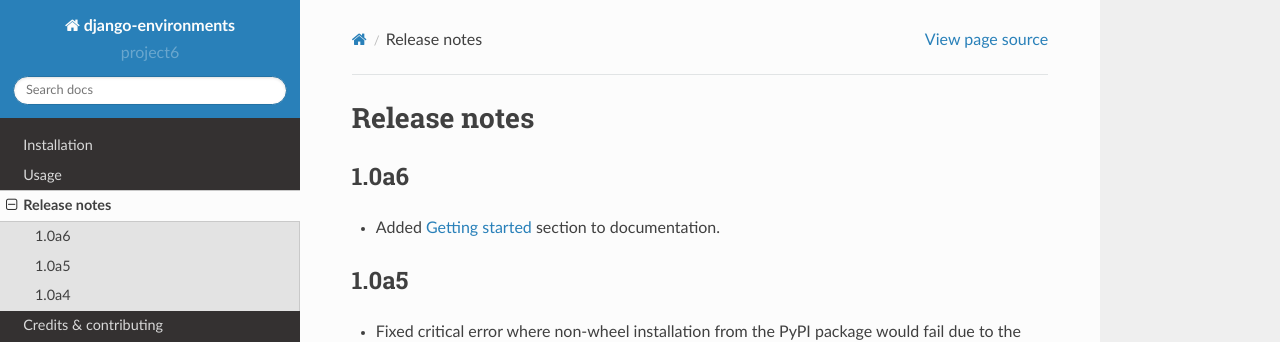
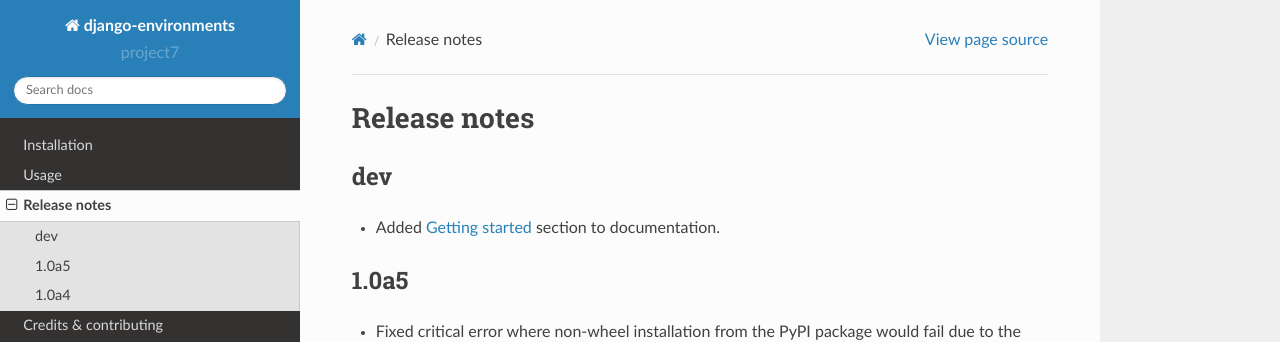
Before and after one commit to yvandermeer/django-environments, a Sphinx documentation site: the page built from docs/changes.rst, in a window 1280 px wide. Shown: the top 342 px of the page. Built offline with Sphinx 7.4.7 and the Read the Docs theme 2.0.0, drawn with Linux system fonts in a browser that asks for light colours.

Commit message:
Rename "dev" section in release notes until released

```diff
--- a/docs/changes.rst
+++ b/docs/changes.rst
@@ -1,8 +1,8 @@
 Release notes
 =============
 
-1.0a6
------
+dev
+---
 * Added :doc:`/usage/gettingstarted` section to documentation.
 
 1.0a5
```
